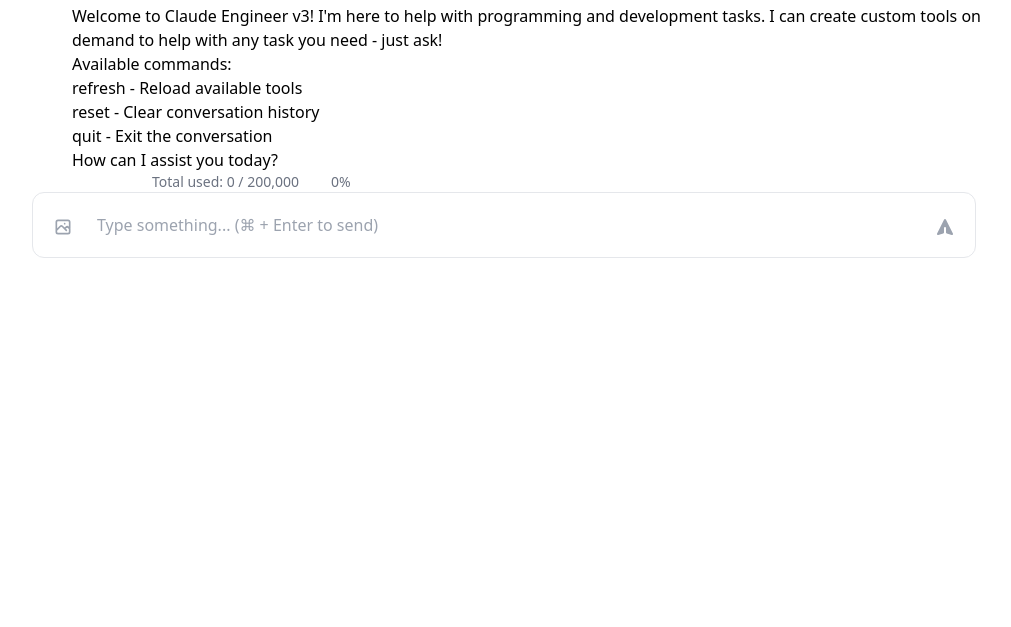
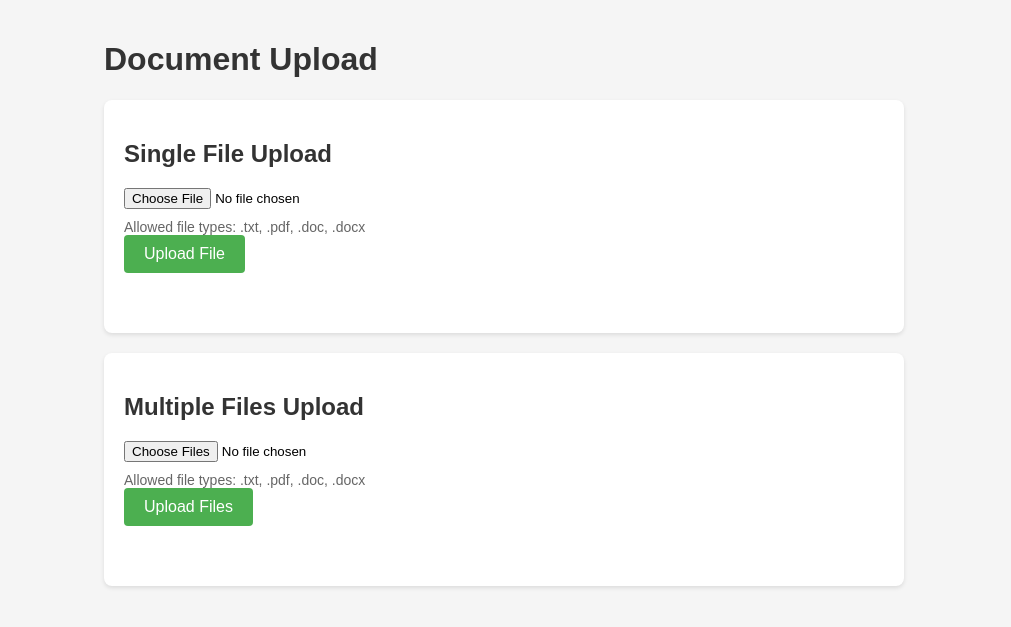
Before and after one commit to eniiku/SuperteamAIAssistant, a FastAPI app: template api/templates/index.html in a window 1280 px wide. Shown: the top 627 px of the page, without its empty margins (136-1147 px from the left). Run offline with FastAPI, Linux system fonts and the light colour scheme; the template is opened without the code that fills it, so the values that code supplies are empty; parts of the project's set-up code (start-up, migrations or seed data) failed here and were passed over; some libraries are stand-ins or nearby versions.

Commit message:
feat: update & fix html not rendering

```diff
--- a/api/app.py
+++ b/api/app.py
@@ -2,15 +2,17 @@
 import shutil
 from typing import List
 
-from fastapi import FastAPI, File, HTTPException, UploadFile
+from fastapi import FastAPI, File, HTTPException, Request, UploadFile
 from fastapi.responses import JSONResponse
 from fastapi.templating import Jinja2Templates
 from loguru import logger
 
+from superteam_ai.llm.local_llm import LocalLLM
+
 app = FastAPI()
 
 # Mount templates directory
-templates = Jinja2Templates(directory="templates")
+templates = Jinja2Templates(directory="api/templates")
 
 # Configure upload settings
 UPLOAD_DIR = "uploads"
@@ -19,7 +21,6 @@
 # Create uploads directory if it doesn't exist
 os.makedirs(UPLOAD_DIR, exist_ok=True)
 
-from superteam_ai.llm.local_llm import LocalLLM
 
 # Initialize LocalLLM
 config = {
--- a/api/templates/index.html
+++ b/api/templates/index.html
@@ -3,174 +3,187 @@
   <head>
     <meta charset="UTF-8" />
     <meta name="viewport" content="width=device-width, initial-scale=1.0" />
-    <title>Claude Engineer v3</title>
-    <script src="https://cdn.tailwindcss.com"></script>
-    <script src="https://unpkg.com/marked@4.0.0/marked.min.js"></script>
-    <link
-      rel="stylesheet"
-      href="{{ url_for('static', filename='css/style.css') }}"
-    />
-    <link
-      rel="stylesheet"
-      href="https://cdnjs.cloudflare.com/ajax/libs/highlight.js/11.7.0/styles/github.min.css"
-    />
-    <script src="https://cdnjs.cloudflare.com/ajax/libs/highlight.js/11.7.0/highlight.min.js"></script>
-    <script>
-      // Configure marked to use highlight.js
-      marked.setOptions({
-        highlight: function (code, lang) {
-          if (lang && hljs.getLanguage(lang)) {
-            return hljs.highlight(code, { language: lang }).value;
-          }
-          return hljs.highlightAuto(code).value;
-        },
-      });
-    </script>
+    <title>Document Upload</title>
+    <style>
+      body {
+        font-family: Arial, sans-serif;
+        max-width: 800px;
+        margin: 0 auto;
+        padding: 20px;
+        background-color: #f5f5f5;
+      }
+      .upload-container {
+        background-color: white;
+        padding: 20px;
+        border-radius: 8px;
+        box-shadow: 0 2px 4px rgba(0, 0, 0, 0.1);
+        margin-bottom: 20px;
+      }
+      h1,
+      h2 {
+        color: #333;
+      }
+      .upload-form {
+        margin-bottom: 20px;
+      }
+      .file-input {
+        margin: 10px 0;
+      }
+      .submit-btn {
+        background-color: #4caf50;
+        color: white;
+        padding: 10px 20px;
+        border: none;
+        border-radius: 4px;
+        cursor: pointer;
+        font-size: 16px;
+      }
+      .submit-btn:hover {
+        background-color: #45a049;
+      }
+      .status {
+        margin-top: 10px;
+        padding: 10px;
+        border-radius: 4px;
+      }
+      .success {
+        background-color: #dff0d8;
+        color: #3c763d;
+      }
+      .error {
+        background-color: #f2dede;
+        color: #a94442;
+      }
+      .allowed-types {
+        font-size: 14px;
+        color: #666;
+        margin-top: 5px;
+      }
+    </style>
   </head>
-  <body class="bg-white">
-    <div class="chat-container">
-      <!-- Messages area -->
-      <div
-        class="max-w-5xl mx-auto px-4 sm:px-6 lg:px-8 messages-container"
-        id="chat-messages"
-      >
-        <!-- Initial message -->
-        <div class="message-wrapper initial-message">
-          <div class="flex items-start space-x-4 space-y-1">
-            <div
-              class="w-8 h-8 rounded-full ai-avatar flex items-center justify-center text-white font-bold text-xs"
-            >
-              CE
-            </div>
-            <div class="flex-1">
-              <div class="prose prose-slate max-w-none">
-                <p>
-                  Welcome to Claude Engineer v3! I'm here to help with
-                  programming and development tasks. I can create custom tools
-                  on demand to help with any task you need - just ask!
-                </p>
-
-                <p>Available commands:</p>
-                <p>
-                  <span class="command-code">refresh</span> - Reload available
-                  tools<br />
-                  <span class="command-code">reset</span> - Clear conversation
-                  history<br />
-                  <span class="command-code">quit</span> - Exit the conversation
-                </p>
-
-                <p>How can I assist you today?</p>
-              </div>
-            </div>
-          </div>
+  <body>
+    <h1>Document Upload</h1>
+    <div class="upload-container">
+      <h2>Single File Upload</h2>
+      <form id="singleUploadForm" class="upload-form">
+        <div class="file-input">
+          <input
+            type="file"
+            id="singleFile"
+            accept=".txt,.pdf,.doc,.docx"
+            required
+          />
         </div>
-      </div>
-
-      <!-- Add this right before the input-container div -->
-      <div class="token-usage-container">
-        <div class="max-w-3xl mx-auto px-4 sm:px-6 lg:px-8">
-          <div class="flex items-center space-x-4 text-sm text-gray-500">
-            <div class="token-count">
-              Total used: <span id="tokens-used">0</span> /
-              <span id="max-tokens">200,000</span>
-            </div>
-            <div class="token-bar-container">
-              <div id="token-bar" class="token-bar" style="width: 0%"></div>
-            </div>
-            <div id="token-percentage" class="token-percentage">0%</div>
-          </div>
+        <div class="allowed-types">
+          Allowed file types: .txt, .pdf, .doc, .docx
         </div>
-      </div>
-
-      <!-- Fixed input area -->
-      <div class="input-container">
-        <div class="max-w-5xl mx-auto px-4 sm:px-6 lg:px-8">
-          <form id="chat-form" class="relative">
-            <div id="image-preview" class="hidden mb-2">
-              <div class="relative inline-block">
-                <img
-                  id="preview-img"
-                  class="max-h-32 rounded-lg border border-gray-200"
-                  src=""
-                  alt="Preview"
-                />
-                <button
-                  type="button"
-                  id="remove-image"
-                  class="absolute -top-2 -right-2 bg-white rounded-full p-1 shadow-sm hover:bg-gray-100"
-                >
-                  <svg
-                    xmlns="http://www.w3.org/2000/svg"
-                    class="h-4 w-4 text-gray-500"
-                    viewBox="0 0 20 20"
-                    fill="currentColor"
-                  >
-                    <path
-                      fill-rule="evenodd"
-                      d="M4.293 4.293a1 1 0 011.414 0L10 8.586l4.293-4.293a1 1 0 111.414 1.414L11.414 10l4.293 4.293a1 1 0 01-1.414 1.414L10 11.414l-4.293 4.293a1 1 0 01-1.414-1.414L8.586 10 4.293 5.707a1 1 0 010-1.414z"
-                      clip-rule="evenodd"
-                    />
-                  </svg>
-                </button>
-              </div>
-            </div>
-            <div
-              class="flex items-end space-x-2 bg-white rounded-xl border border-gray-200 p-3 mx-2"
-            >
-              <button
-                type="button"
-                id="upload-btn"
-                class="p-2 text-gray-400 hover:text-gray-600"
-              >
-                <svg
-                  xmlns="http://www.w3.org/2000/svg"
-                  class="h-5 w-5"
-                  fill="none"
-                  viewBox="0 0 24 24"
-                  stroke="currentColor"
-                >
-                  <path
-                    stroke-linecap="round"
-                    stroke-linejoin="round"
-                    stroke-width="2"
-                    d="M4 16l4.586-4.586a2 2 0 012.828 0L16 16m-2-2l1.586-1.586a2 2 0 012.828 0L20 14m-6-6h.01M6 20h12a2 2 0 002-2V6a2 2 0 00-2-2H6a2 2 0 00-2 2v12a2 2 0 002 2z"
-                  />
-                </svg>
-              </button>
-              <input
-                type="file"
-                id="file-input"
-                class="hidden"
-                accept="image/*"
-              />
-              <textarea
-                id="message-input"
-                class="flex-1 border-0 bg-transparent p-2 focus:ring-0 focus:outline-none resize-none max-h-32 overflow-y-auto min-h-[2.5rem]"
-                rows="1"
-                placeholder="Type something... (⌘ + Enter to send)"
-                style="height: 40px; max-height: 200px"
-              ></textarea>
-              <button
-                type="submit"
-                class="p-2 text-gray-400 hover:text-gray-600"
-              >
-                <svg
-                  xmlns="http://www.w3.org/2000/svg"
-                  class="h-5 w-5"
-                  viewBox="0 0 20 20"
-                  fill="currentColor"
-                >
-                  <path
-                    d="M10.894 2.553a1 1 0 00-1.788 0l-7 14a1 1 0 001.169 1.409l5-1.429A1 1 0 009 15.571V11a1 1 0 112 0v4.571a1 1 0 00.725.962l5 1.428a1 1 0 001.17-1.408l-7-14z"
-                  />
-                </svg>
-              </button>
-            </div>
-          </form>
-        </div>
-      </div>
+        <button type="submit" class="submit-btn">Upload File</button>
+      </form>
+      <div id="singleUploadStatus" class="status"></div>
     </div>
 
-    <script src="{{ url_for('static', filename='js/chat.js') }}"></script>
+    <div class="upload-container">
+      <h2>Multiple Files Upload</h2>
+      <form id="multipleUploadForm" class="upload-form">
+        <div class="file-input">
+          <input
+            type="file"
+            id="multipleFiles"
+            accept=".txt,.pdf,.doc,.docx"
+            multiple
+            required
+          />
+        </div>
+        <div class="allowed-types">
+          Allowed file types: .txt, .pdf, .doc, .docx
+        </div>
+        <button type="submit" class="submit-btn">Upload Files</button>
+      </form>
+      <div id="multipleUploadStatus" class="status"></div>
+    </div>
+
+    <script>
+      // Single file upload
+      document
+        .getElementById("singleUploadForm")
+        .addEventListener("submit", async (e) => {
+          e.preventDefault();
+          const statusDiv = document.getElementById("singleUploadStatus");
+          const fileInput = document.getElementById("singleFile");
+          const file = fileInput.files[0];
+
+          if (!file) {
+            statusDiv.className = "status error";
+            statusDiv.textContent = "Please select a file";
+            return;
+          }
+
+          const formData = new FormData();
+          formData.append("file", file);
+
+          try {
+            const response = await fetch("/upload/", {
+              method: "POST",
+              body: formData,
+            });
+
+            const result = await response.json();
+
+            if (response.ok) {
+              statusDiv.className = "status success";
+              statusDiv.textContent = `Success: ${result.status}`;
+              fileInput.value = "";
+            } else {
+              statusDiv.className = "status error";
+              statusDiv.textContent = `Error: ${result.detail}`;
+            }
+          } catch (error) {
+            statusDiv.className = "status error";
+            statusDiv.textContent = `Error: ${error.message}`;
+          }
+        });
+
+      // Multiple files upload
+      document
+        .getElementById("multipleUploadForm")
+        .addEventListener("submit", async (e) => {
+          e.preventDefault();
+          const statusDiv = document.getElementById("multipleUploadStatus");
+          const fileInput = document.getElementById("multipleFiles");
+          const files = fileInput.files;
+
+          if (files.length === 0) {
+            statusDiv.className = "status error";
+            statusDiv.textContent = "Please select at least one file";
+            return;
+          }
+
+          const formData = new FormData();
+          for (let i = 0; i < files.length; i++) {
+            formData.append("files", files[i]);
+          }
+
+          try {
+            const response = await fetch("/upload-multiple/", {
+              method: "POST",
+              body: formData,
+            });
+
+            const result = await response.json();
+
+            if (response.ok) {
+              statusDiv.className = "status success";
+              statusDiv.textContent = `Success: ${result.message}. Uploaded ${result.uploaded_files.length} files.`;
+              fileInput.value = "";
+            } else {
+              statusDiv.className = "status error";
+              statusDiv.textContent = `Error: ${result.detail}`;
+            }
+          } catch (error) {
+            statusDiv.className = "status error";
+            statusDiv.textContent = `Error: ${error.message}`;
+          }
+        });
+    </script>
   </body>
 </html>
```
